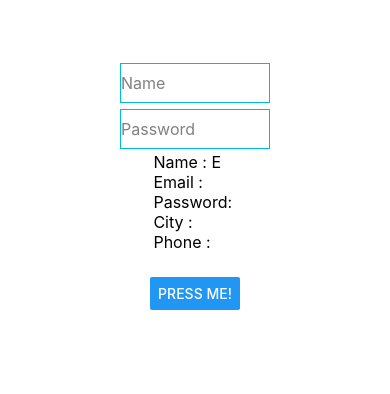
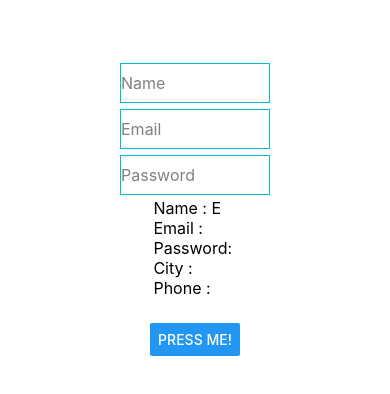
Before and after one commit to jeremiawaani/mobile-programming, a React Native app in the folder exercise_7/: screen / in a window 390 px wide. Shown: the top 394 px of the page. Built offline with nearby package versions, Linux system fonts and the light colour scheme.

Commit message:
Menambah TextInput untuk Email serta stylingnya

```diff
--- a/exercise_7/App.js
+++ b/exercise_7/App.js
@@ -35,7 +35,21 @@ const App = () => {
         />
       </View>
 
-
+      <View style={{margin: 3}}>
+        <TextInput
+          style={{
+            borderColor: '#00BCD4',
+            borderWidth: 1,
+            width: 150,
+            height: 40,
+            fontSize: 16,
+            color: '#000',
+          }}
+          placeholderTextColor={'grey'}
+          placeholder="Email"
+          onChangeText={value => setEmail(value)}
+        />
+      </View>
 
       {/* TEXTINPUT PASSWORD */}
       <View style={{margin: 3}}>
```
